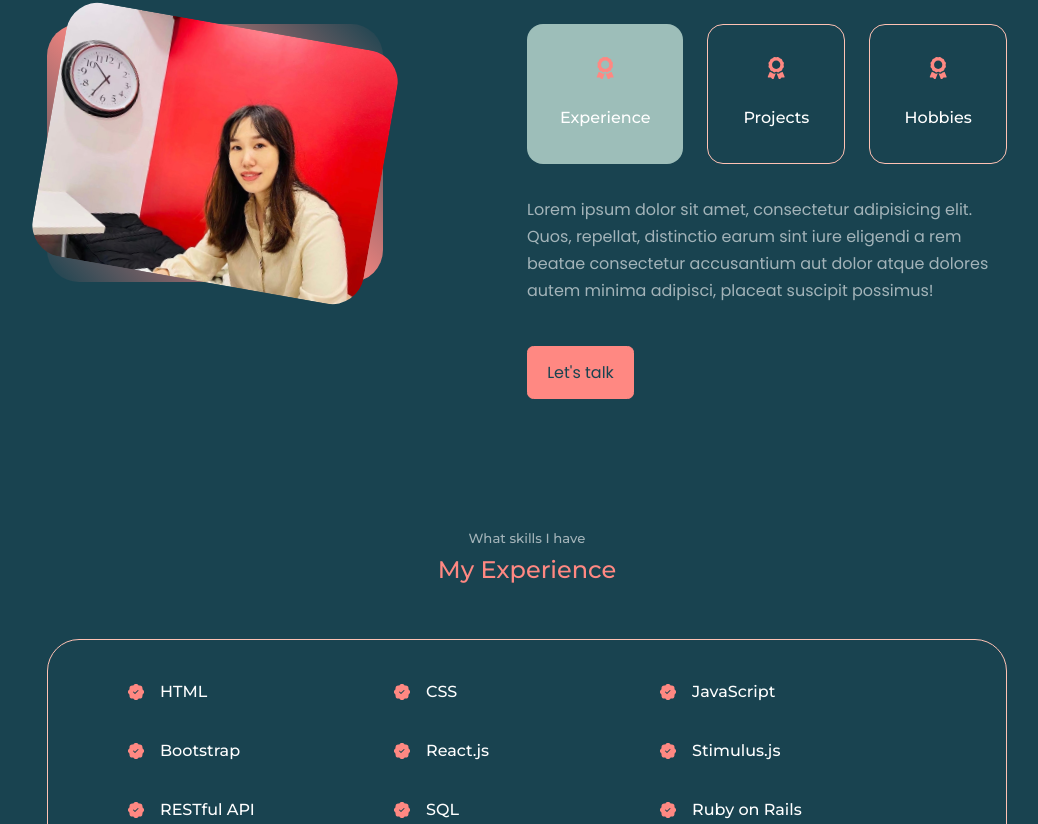
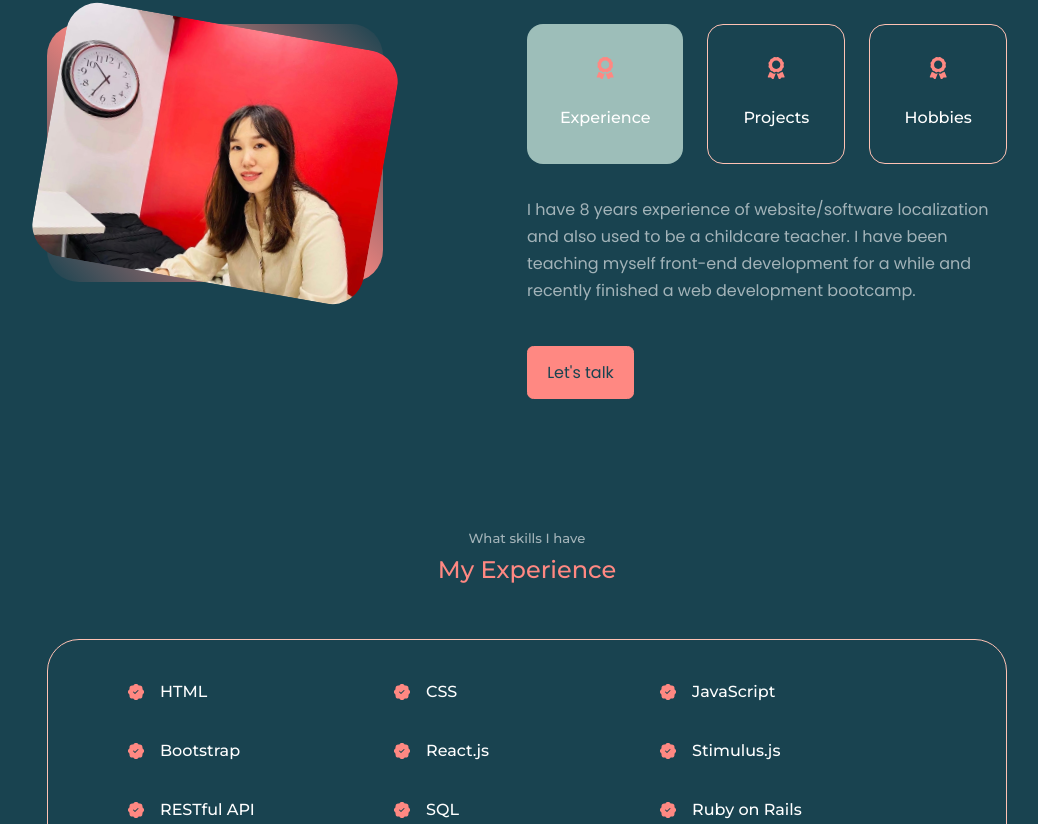
Before and after one commit to yujia10/portfolio, a React (Create React App) app: page / in a window 1280 px wide. Shown: the part 904-1728 px from the top of the page, without its empty margins (113-1151 px from the left). Built offline with nearby package versions, Linux system fonts and the light colour scheme.

Commit message:
change about section

```diff
--- a/src/components/about/About.jsx
+++ b/src/components/about/About.jsx
@@ -3,21 +3,31 @@ import './about.css'
 import ME2 from '../../assets/me2.JPG'
 import {FaAward} from 'react-icons/fa'
 
-const aboutData = {
-  Experience: 'I have 8 years experience of website/software localization and also used to be a childcare teacher. I have been teaching myself front-end development for a while and recently just finished a web development bootcamp. ',
-  Projects: 'My recent projects include a car rental website and a childcare search engine (with Ruby on Rails), a note-taking app (with React.js) and a plant manager (with React.js)',
-  Hobbies: 'I enjoy cooking and baking with my family. In my spare time, I love playing piano and caring for my succulents'
-}
+const aboutData = [
+  {
+    id:1,
+    title:'Experience',
+    description:'I have 8 years experience of website/software localization and also used to be a childcare teacher. I have been teaching myself front-end development for a while and recently finished a web development bootcamp. ',
+  },
+  {
+    id:2,
+    title:'Projects',
+    description: 'My recent projects are built with Ruby on Rails and React.js, including a car rental website, a childcare search engine, a note-taking app and a plants manager.'
+  },
+  {
+    id:3,
+    title:'Hobbies',
+    description: 'I enjoy cooking and baking with my family. In my spare time, I love playing piano and caring for my succulents.'
+  }
+]
 
 function About() {
-  const [cardActive, setCardActive] = useState('false')
-  const handleClick = ()=>{
-    setCardActive(!cardActive)
-  }
+  const [value, setValue] = useState(0)
+
+  const {description} = aboutData[value]
 
   return (
    <section id='about'>
-
 
      <div className="container about-container">
        <div className="about-me">
@@ -27,24 +37,20 @@ function About() {
        </div>
 
        <div className="about-content">
-         <div className="about-cards">
-           <article className={cardActive ? 'about-card card-active' : 'about-card'} onClick={handleClick}>
-             <FaAward className="about-icon"/>
-             <h5>Experience</h5>
-           </article>
-           <article className= 'about-card'>
-           <FaAward className="about-icon"/>
-             <h5>Projects</h5>
-           </article>
-           <article className= 'about-card'>
-           <FaAward className="about-icon"/>
-             <h5>Hobbies</h5>
-           </article>
-         </div>
-
-         <p>
-            Lorem ipsum dolor sit amet, consectetur adipisicing elit. Quos, repellat, distinctio earum sint iure eligendi a rem beatae consectetur accusantium aut dolor atque dolores autem minima adipisci, placeat suscipit possimus!
-         </p>
+        <div className='about-cards'>
+        {aboutData.map((item,index)=>{
+         return (
+          <article className={`about-card ${index === value && 'card-active'}`}
+          key={item.id}
+          onClick = {()=>setValue(index)}>
+            <FaAward className="about-icon"/>
+            <h5>{item.title}</h5>
+          </article>
+          )
+          })
+        }
+        </div>
+        <p>{description}</p>
 
          <a href="#contact" className='btn btn-primary'>Let's talk</a>
        </div>
```
